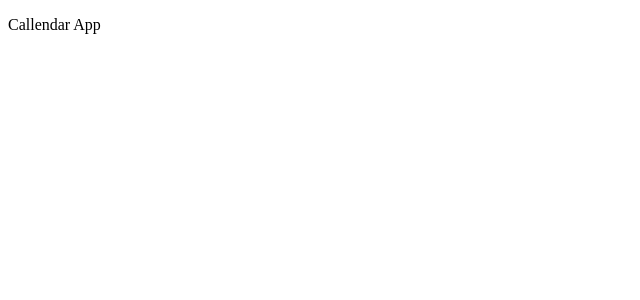
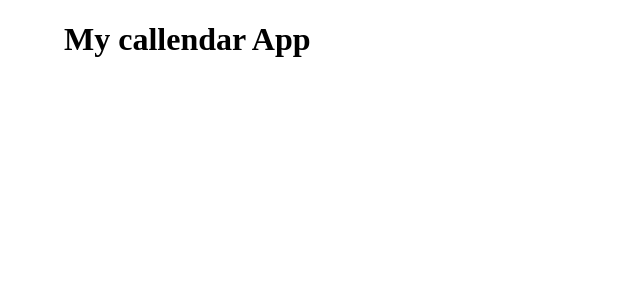
Before and after one commit to MaciejMl/callendarApp, a React (Create React App) app: page / in a window 1280 px wide. Shown: the top 300 px of the page, without its empty margins (0-640 px from the left). Built offline with nearby package versions, Linux system fonts and the light colour scheme.

Commit message:
Create Home comp. and add it to App, install sass & roboto font

```diff
--- a/package.json
+++ b/package.json
@@ -7,6 +7,7 @@
     "@devexpress/dx-react-scheduler-material-ui": "^4.0.8",
     "@emotion/react": "^11.13.0",
     "@emotion/styled": "^11.13.0",
+    "@fontsource/roboto": "^5.0.14",
     "@mui/material": "^5.16.6",
     "@testing-library/jest-dom": "^5.17.0",
     "@testing-library/react": "^13.4.0",
@@ -14,6 +15,7 @@
     "react": "^18.3.1",
     "react-dom": "^18.3.1",
     "react-scripts": "5.0.1",
+    "sass": "^1.77.8",
     "web-vitals": "^2.1.4"
   },
   "scripts": {
--- a/src/App.js
+++ b/src/App.js
@@ -1,8 +1,11 @@
+import { Container } from '@mui/material';
+import Home from './components/Home/Home';
+
 function App() {
   return (
-    <div className='App'>
-      <p>Callendar App</p>
-    </div>
+    <Container>
+      <Home />
+    </Container>
   );
 }
 
--- /dev/null
+++ b/src/components/Home/Home.js
@@ -0,0 +1,9 @@
+const Home = () => {
+  return (
+    <div>
+      <h1>My callendar App</h1>
+    </div>
+  );
+};
+
+export default Home;
```
Also changed, not shown: 1 other file (tests, documents, lock files or other folders).
